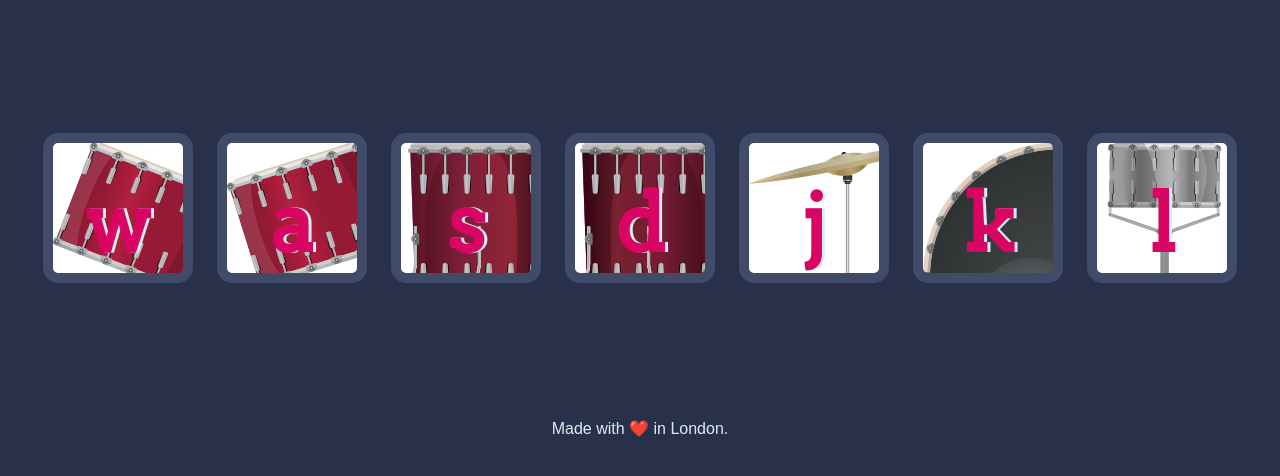
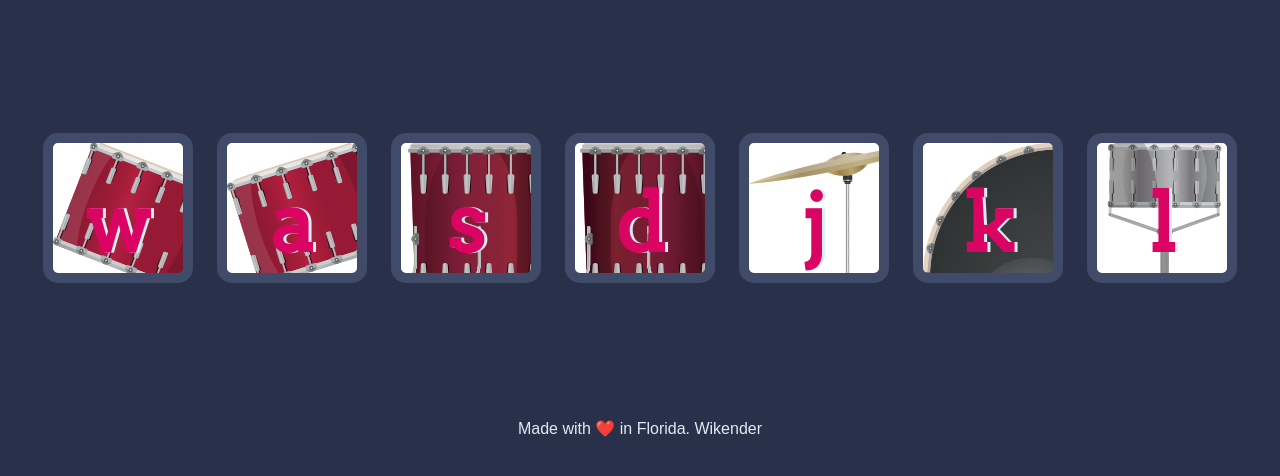
Before and after one commit to tiken12/Drum-Kit-Project, a plain HTML site: page index.html in a window 1280 px wide. Shown: the part 156-632 px from the top of the page. Drawn offline with Linux system fonts and the light colour scheme.

Commit message:
Update index.html

```diff
--- a/index.html
+++ b/index.html
@@ -24,7 +24,8 @@
   <script src="index.js" charset="utf-8" ></script>
 
   <footer>
-    Made with ❤️ in London.
+    Made with ❤️ in Florida.
+    Wikender
   </footer>
 </body>
 
```
